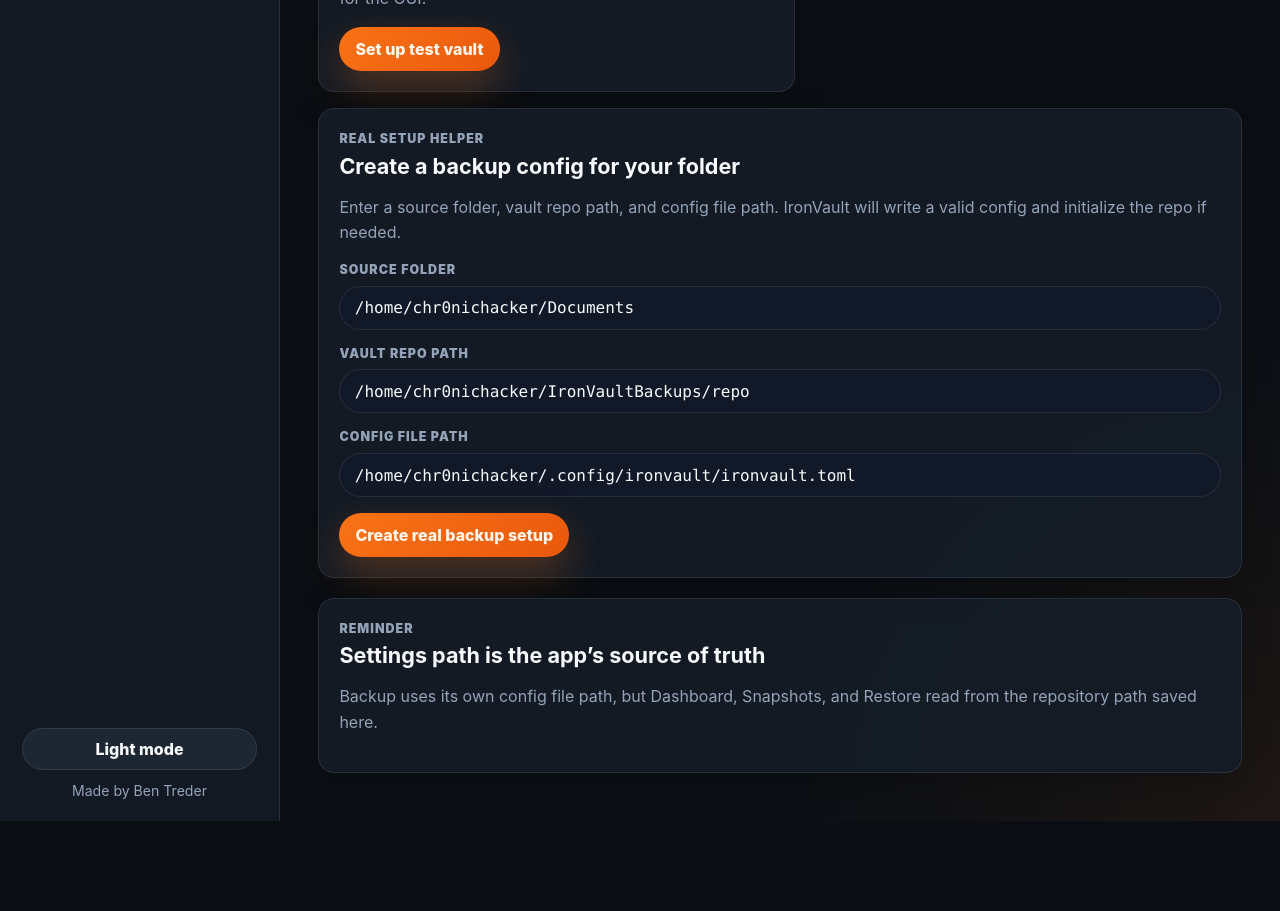
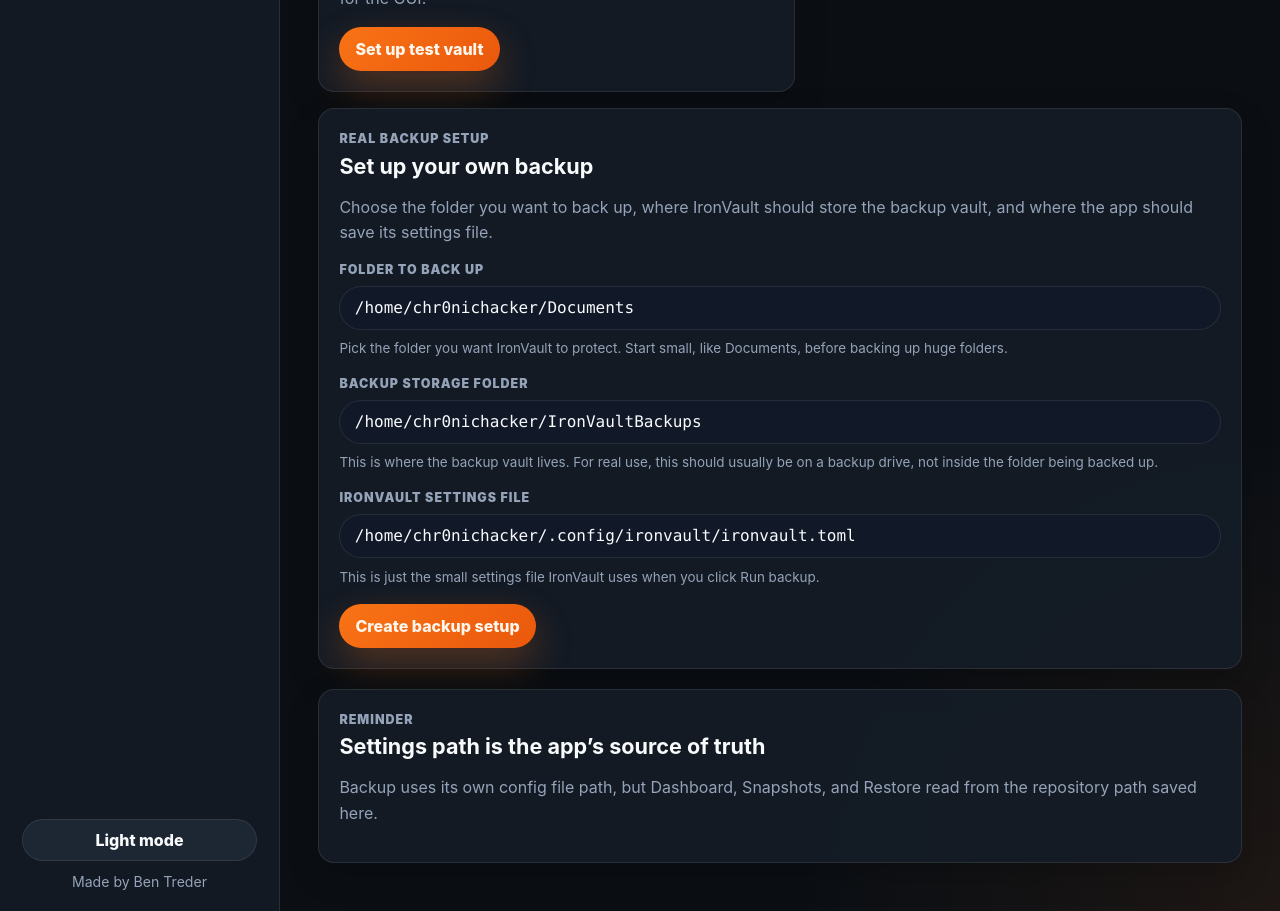
Before and after one commit to BenTreder/IronVault, a Vue app in the folder frontend/ironvault-gui/: page /settings in a window 1280 px wide. Shown: the part 820-1731 px from the top of the page. Before the commit the page ends 1641 px from the top, so only its background shows below. Built offline with nearby package versions, Linux system fonts and the light colour scheme.

Commit message:
Clarify backup setup wording

```diff
--- a/frontend/ironvault-gui/src/views/Settings.vue
+++ b/frontend/ironvault-gui/src/views/Settings.vue
@@ -78,13 +78,13 @@
       </article>
 
       <article class="panel helper-panel real-helper">
-        <p class="eyebrow-small">Real setup helper</p>
-        <h3>Create a backup config for your folder</h3>
+        <p class="eyebrow-small">Real backup setup</p>
+        <h3>Set up your own backup</h3>
         <p>
-          Enter a source folder, vault repo path, and config file path. IronVault will write a valid config and initialize the repo if needed.
+          Choose the folder you want to back up, where IronVault should store the backup vault, and where the app should save its settings file.
         </p>
 
-        <label class="setting-label" for="customSourcePath">Source folder</label>
+        <label class="setting-label" for="customSourcePath">Folder to back up</label>
         <input
           id="customSourcePath"
           v-model="customSourcePath"
@@ -92,17 +92,23 @@
           type="text"
           placeholder="/home/chr0nichacker/Documents"
         />
+        <p class="field-help">
+          Pick the folder you want IronVault to protect. Start small, like Documents, before backing up huge folders.
+        </p>
 
-        <label class="setting-label" for="customRepoPath">Vault repo path</label>
+        <label class="setting-label" for="customRepoPath">Backup storage folder</label>
         <input
           id="customRepoPath"
           v-model="customRepoPath"
           class="settings-input"
           type="text"
-          placeholder="/home/chr0nichacker/IronVaultBackups/repo"
+          placeholder="/home/chr0nichacker/IronVaultBackups"
         />
+        <p class="field-help">
+          This is where the backup vault lives. For real use, this should usually be on a backup drive, not inside the folder being backed up.
+        </p>
 
-        <label class="setting-label" for="customConfigPath">Config file path</label>
+        <label class="setting-label" for="customConfigPath">IronVault settings file</label>
         <input
           id="customConfigPath"
           v-model="customConfigPath"
@@ -110,9 +116,12 @@
           type="text"
           placeholder="/home/chr0nichacker/.config/ironvault/ironvault.toml"
         />
+        <p class="field-help">
+          This is just the small settings file IronVault uses when you click Run backup.
+        </p>
 
         <button class="iv-button iv-button-primary setup-real-button" type="button" @click="setupRealVault" :disabled="isCustomSettingUp">
-          {{ isCustomSettingUp ? 'Creating...' : 'Create real backup setup' }}
+          {{ isCustomSettingUp ? 'Creating...' : 'Create backup setup' }}
         </button>
 
         <div v-if="customSetupResult" class="result-card">
@@ -173,7 +182,7 @@
 const customSetupResult = ref<SetupCustomVaultResult | null>(null)
 
 const customSourcePath = ref(localStorage.getItem('ironvault-custom-source-path') || '/home/chr0nichacker/Documents')
-const customRepoPath = ref(localStorage.getItem('ironvault-custom-repo-path') || '/home/chr0nichacker/IronVaultBackups/repo')
+const customRepoPath = ref(localStorage.getItem('ironvault-custom-repo-path') || '/home/chr0nichacker/IronVaultBackups')
 const customConfigPath = ref(localStorage.getItem('ironvault-custom-config-path') || '/home/chr0nichacker/.config/ironvault/ironvault.toml')
 
 function markSaved(savedPath: string, savedMessage: string) {
@@ -232,7 +241,7 @@
   customSetupResult.value = null
   status.value = 'Setting up'
   statusClass.value = 'status-waiting'
-  message.value = 'Creating real vault config and initializing the repo if needed...'
+  message.value = 'Creating your backup setup and initializing the vault if needed...'
 
   localStorage.setItem('ironvault-custom-source-path', customSourcePath.value.trim())
   localStorage.setItem('ironvault-custom-repo-path', customRepoPath.value.trim())
@@ -251,7 +260,7 @@
     localStorage.setItem(backupConfigStorageKey, result.config_path)
 
     repoPath.value = result.repo_path
-    status.value = 'Real vault ready'
+    status.value = 'Backup setup ready'
     statusClass.value = 'status-ready'
     message.value = `${result.message} Backup config saved for the Backup page.`
   } catch (error) {
@@ -259,7 +268,7 @@
     statusClass.value = 'status-error'
     message.value = error instanceof Error
       ? error.message
-      : 'Could not set up the real vault config.'
+      : 'Could not create the backup setup.'
   } finally {
     isCustomSettingUp.value = false
   }
@@ -368,6 +377,13 @@
   font-family: ui-monospace, SFMono-Regular, Menlo, Monaco, Consolas, monospace;
 }
 
+.field-help {
+  margin: 0.55rem 0 0;
+  color: var(--iv-muted);
+  font-size: 0.84rem;
+  line-height: 1.45;
+}
+
 .button-row {
   display: flex;
   flex-wrap: wrap;
```
Also changed, not shown: 1 other file (tests, documents, lock files or other folders).
